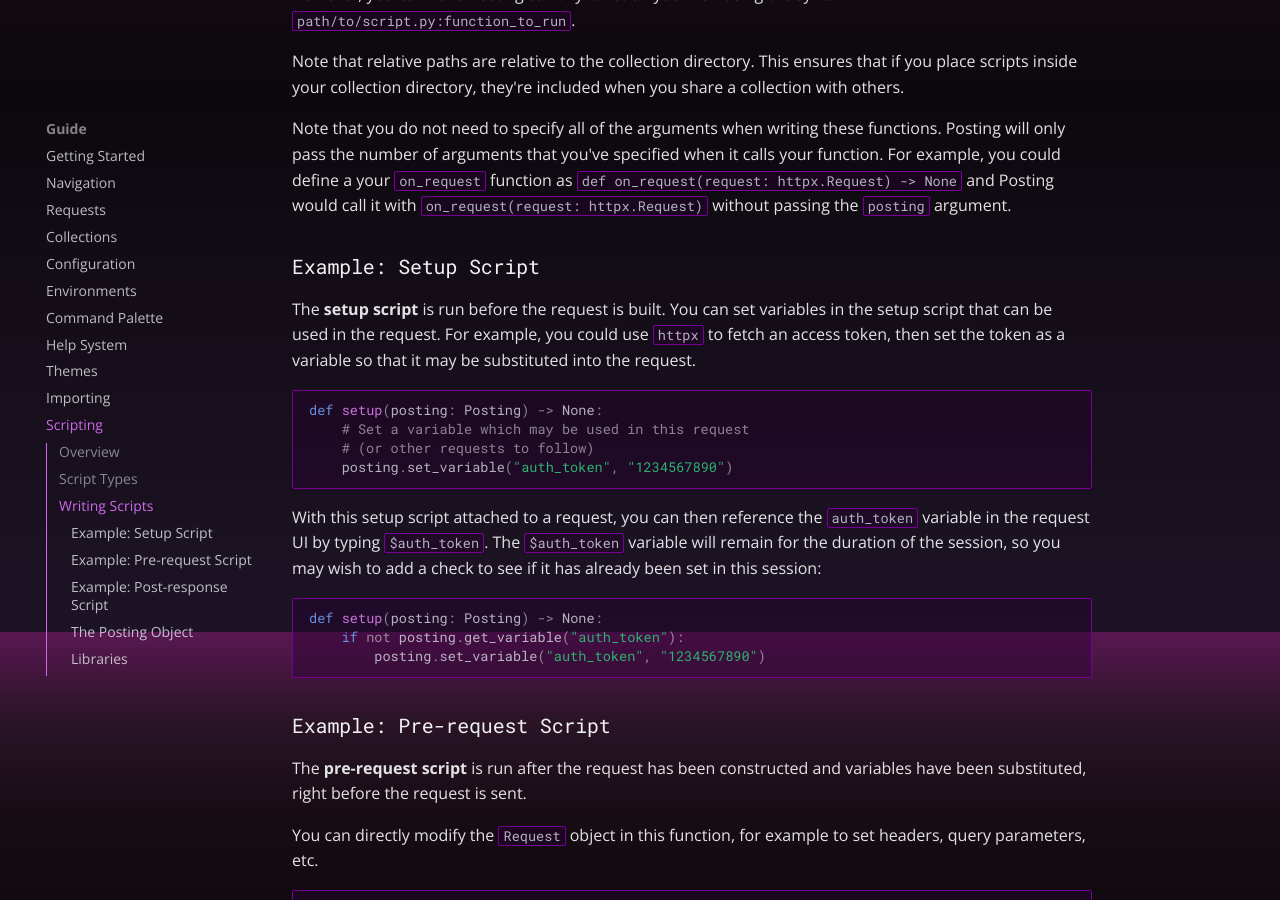
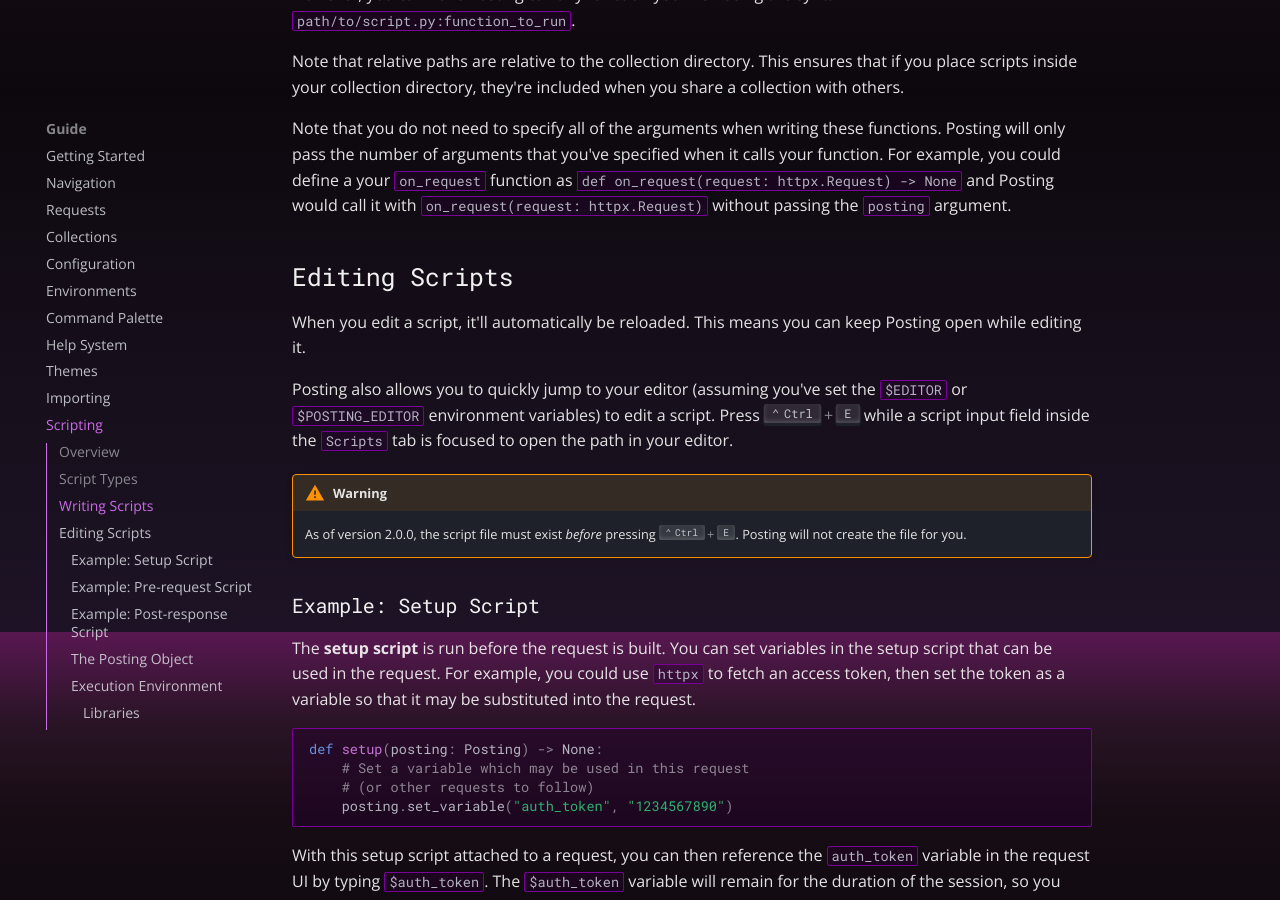
Before and after one commit to darrenburns/posting, an MkDocs documentation site: the page built from docs/guide/scripting.md, in a window 1280 px wide and 900 px high, scrolled down 1168 px. Built offline with MkDocs 1.6.1 and Material for MkDocs 9.7.7, drawn with Linux system fonts in a browser that asks for light colours; comment, search, counter and statistics services are not loaded; some of the changed text lies outside the part shown.

Commit message:
Better docs

```diff
--- a/docs/guide/scripting.md
+++ b/docs/guide/scripting.md
@@ -34,6 +34,17 @@
 they're included when you share a collection with others.
 
 Note that you do not need to specify all of the arguments when writing these functions. Posting will only pass the number of arguments that you've specified when it calls your function. For example, you could define a your `on_request` function as `def on_request(request: httpx.Request) -> None` and Posting would call it with `on_request(request: httpx.Request)` without passing the `posting` argument.
+
+## Editing Scripts
+
+When you edit a script, it'll automatically be reloaded.
+This means you can keep Posting open while editing it.
+
+Posting also allows you to quickly jump to your editor (assuming you've set the `$EDITOR` or `$POSTING_EDITOR` environment variables) to edit a script.
+Press ++ctrl+e++ while a script input field inside the `Scripts` tab is focused to open the path in your editor.
+
+!!! warning
+    As of version 2.0.0, the script file must exist *before* pressing ++ctrl+e++. Posting will not create the file for you.
 
 ### Example: Setup Script
 
@@ -105,7 +116,11 @@
 
 Note that variables are described as "session variables" because they persist for the duration of the session (until you close Posting).
 
-### Libraries
+### Execution Environment
+
+Scripts run in the same process and environment as Posting, so you should take care to avoid performing damaging global operations such as monkey-patching standard library modules.
+
+#### Libraries
 
 You can make use of any library that is available in the Python environment that Posting is running in. This means you can use all of the Python standard library as well as any of Posting's dependencies (such as `httpx`, `pyyaml`, `pydantic`, etc).
 
```
